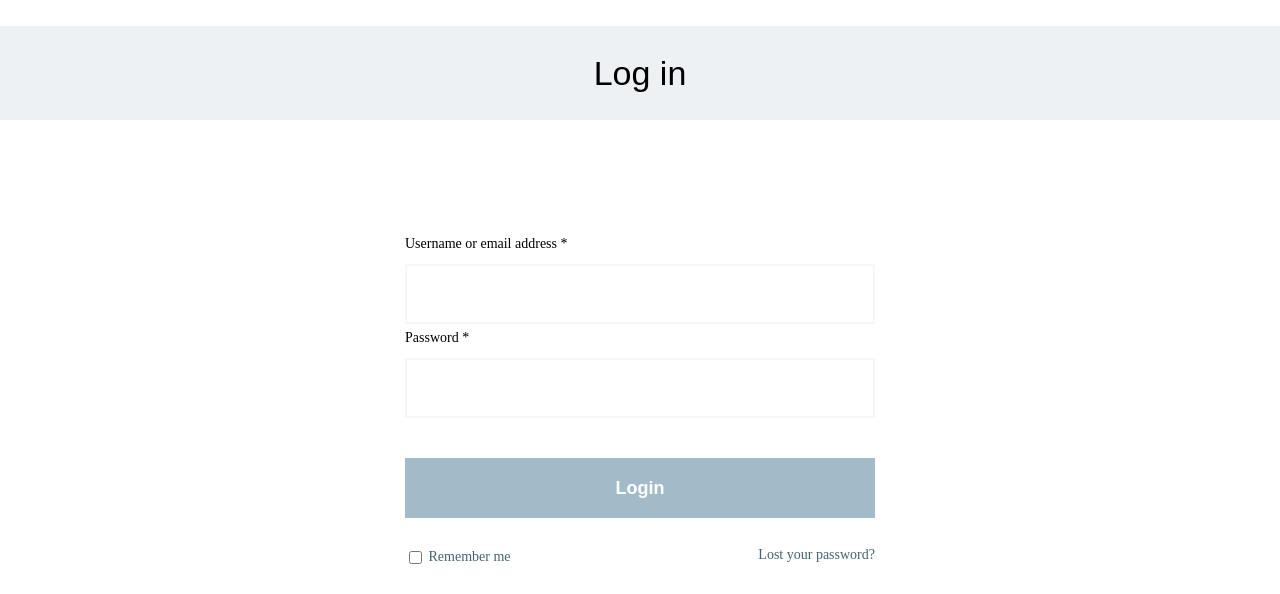
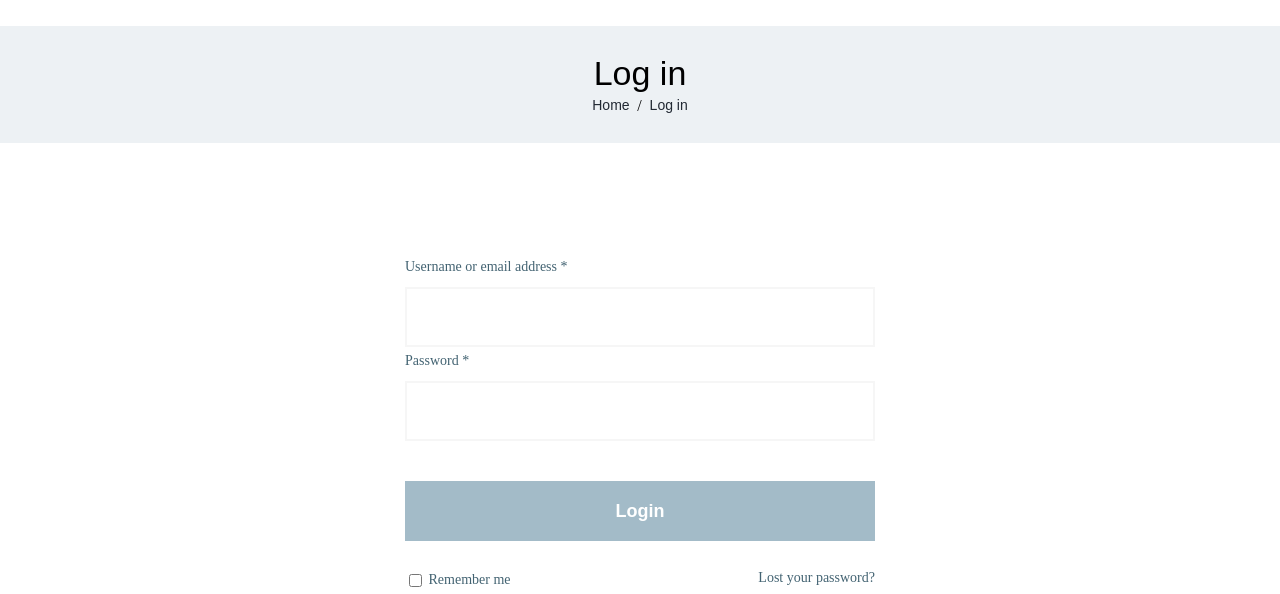
Before and after one commit to interceptor94/Glee, a website: page app/login.html in a window 1280 px wide. Shown: the part 106-700 px from the top of the page. Drawn offline with nearby package versions, Linux system fonts and the light colour scheme; files that its build step writes are made by us from their sources.

Commit message:
добавил хлебные крошки

```diff
--- a/app/login.html
+++ b/app/login.html
@@ -65,8 +65,20 @@
           <h2 class="login-top__title">
             Log in
           </h2>
-          <div class="brumbs">
+          <div class="breadc">
+            <ul class="breadc__list">
+              <li class="breadc__item">
+                <a class="breadc__link" href="#">
+                  Home
+                </a>
+              </li>
+              <li class="breadc__item">
+                <a class="breadc__link" href="#">
+                  Log in
+                </a>
+              </li>
 
+            </ul>
           </div>
         </div>
         <div class="container">
--- a/app/scss/style.scss
+++ b/app/scss/style.scss
@@ -672,6 +672,34 @@
   }
 }
 
+.breadc{
+  padding-top: 7px;
+  &__list{
+    display: inline-flex;
+  }
+  &__item{
+    margin-right: 20px;
+    position: relative;
+    &::after{
+      position: absolute;
+      content: '/';
+      top: 1px;
+      right: -12px;
+    }
+    &:last-child{
+      margin-right: 0;
+      &::after{
+        content: none;
+      }
+    }
+  }
+  &__link{
+    font-size: 14px;
+    @extend %rubick-400;
+    color: #222933;
+  }
+}
+
 .form-box{
   max-width: 470px;
   margin: 0 auto;
@@ -679,6 +707,7 @@
     margin-bottom: 30px;
     label{
       font-size: 14px;
+      color: #436372;
     }
     &__input{
       display: block;
```
